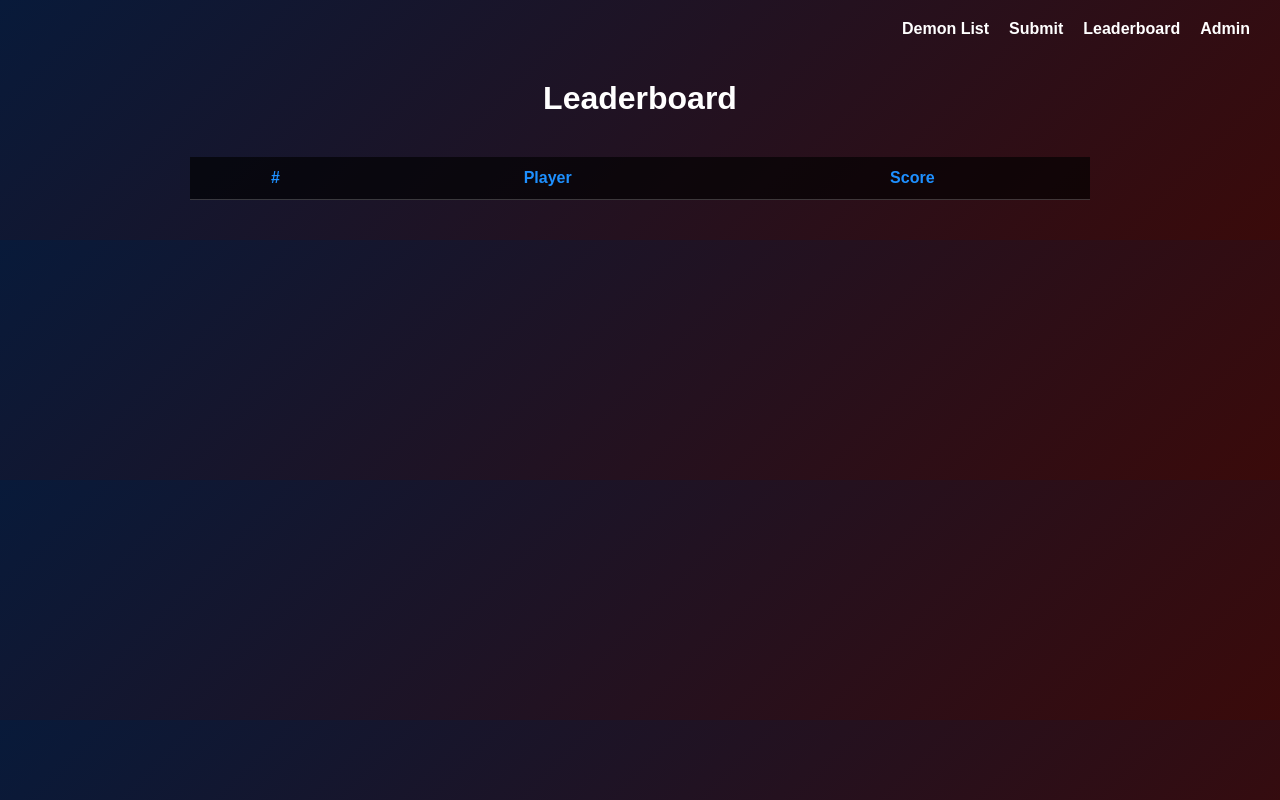
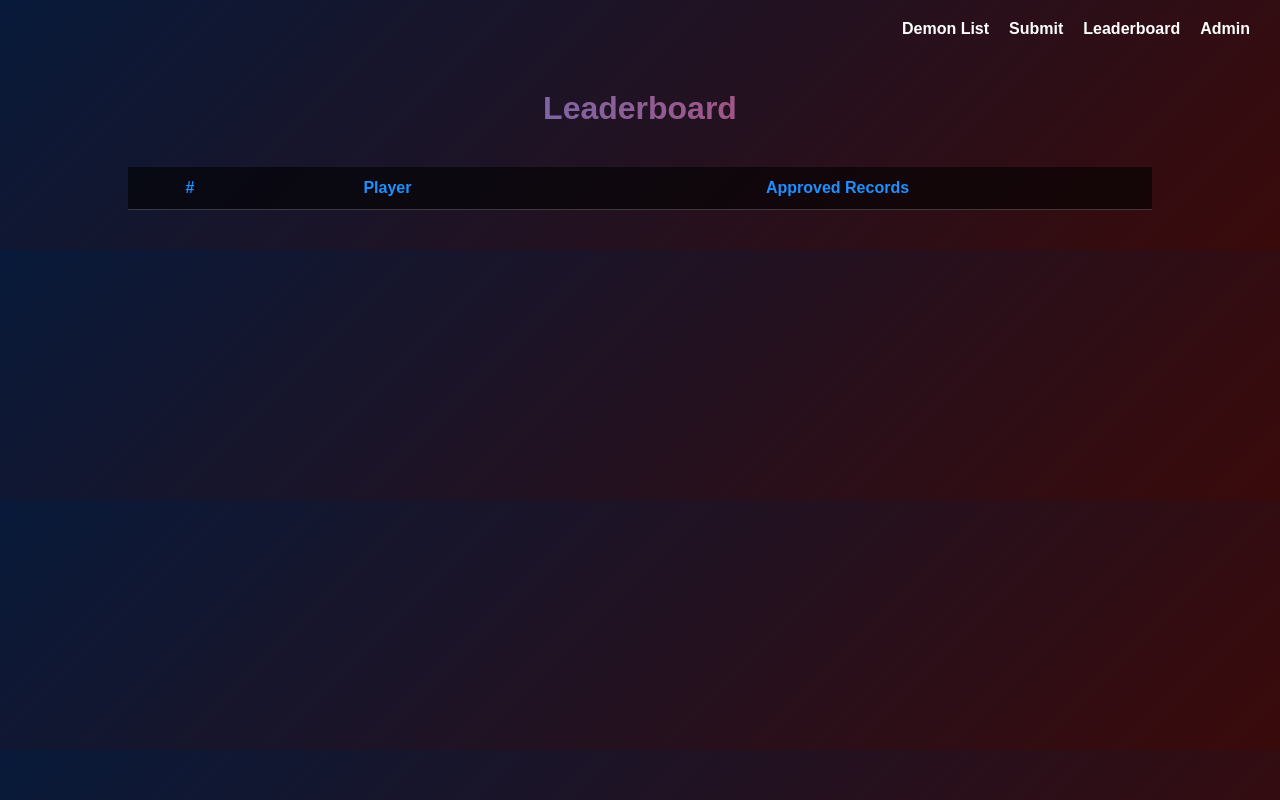
Before and after one commit to DarkPINGGD/pcFN, a plain HTML site: page leaboard.html in a window 1280 px wide. Drawn offline with Linux system fonts and the light colour scheme.

Commit message:
Update leaboard.html

```diff
--- a/leaboard.html
+++ b/leaboard.html
@@ -3,7 +3,6 @@
 <head>
 <meta charset="UTF-8">
 <title>Leaderboard – GD Holland List</title>
-
 <style>
 body{
   margin:0;
@@ -11,7 +10,6 @@ body{
   background:linear-gradient(135deg,#081a3a,#3a0a0a);
   color:white;
 }
-
 .menu{
   position:fixed;
   top:20px;
@@ -19,34 +17,28 @@ body{
   display:flex;
   gap:20px;
 }
-
 .menu a{
   color:white;
   text-decoration:none;
   font-weight:bold;
 }
-
-.header{
+h1{
   text-align:center;
-  margin-top:80px;
+  margin-top:90px;
+  background:linear-gradient(90deg,#1e90ff,#ff2b2b);
+  -webkit-background-clip:text;
+  -webkit-text-fill-color:transparent;
 }
-
-.container{
-  max-width:900px;
+table{
+  width:80%;
   margin:40px auto;
+  border-collapse:collapse;
+  background:rgba(0,0,0,0.6);
 }
-
-table{
-  width:100%;
-  border-collapse:collapse;
-  background:rgba(0,0,0,0.65);
-}
-
 th,td{
   padding:12px;
   border-bottom:1px solid rgba(255,255,255,0.2);
 }
-
 th{color:#1e90ff}
 </style>
 </head>
@@ -60,33 +52,30 @@ th{color:#1e90ff}
   <a href="admin.html">Admin</a>
 </div>
 
-<div class="header">
-  <h1>Leaderboard</h1>
-</div>
+<h1>Leaderboard</h1>
 
-<div class="container">
 <table id="board">
 <tr>
   <th>#</th>
   <th>Player</th>
-  <th>Score</th>
+  <th>Approved Records</th>
 </tr>
 </table>
-</div>
 
 <script>
 const records = JSON.parse(localStorage.getItem("records")) || [];
 const players = {};
 
-records.filter(r=>r.approved).forEach(r=>{
-  players[r.nick]=(players[r.nick]||0)+1;
+records.forEach(r=>{
+  if(!r.approved) return;
+  players[r.nick] = (players[r.nick] || 0) + 1;
 });
 
 const sorted = Object.entries(players).sort((a,b)=>b[1]-a[1]);
-const table=document.getElementById("board");
+const table = document.getElementById("board");
 
 sorted.forEach((p,i)=>{
-  table.innerHTML+=`
+  table.innerHTML += `
     <tr>
       <td>${i+1}</td>
       <td>${p[0]}</td>
```
